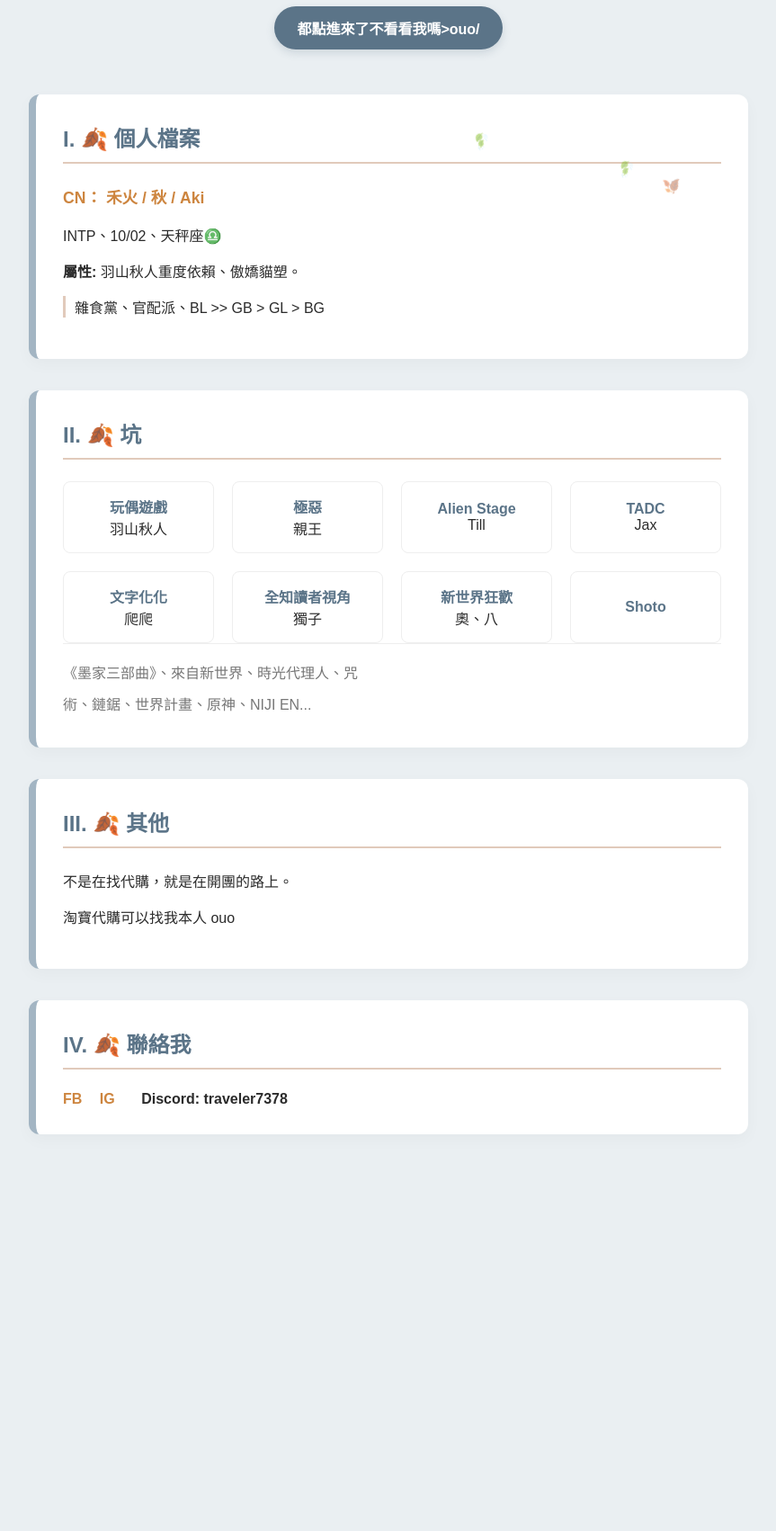
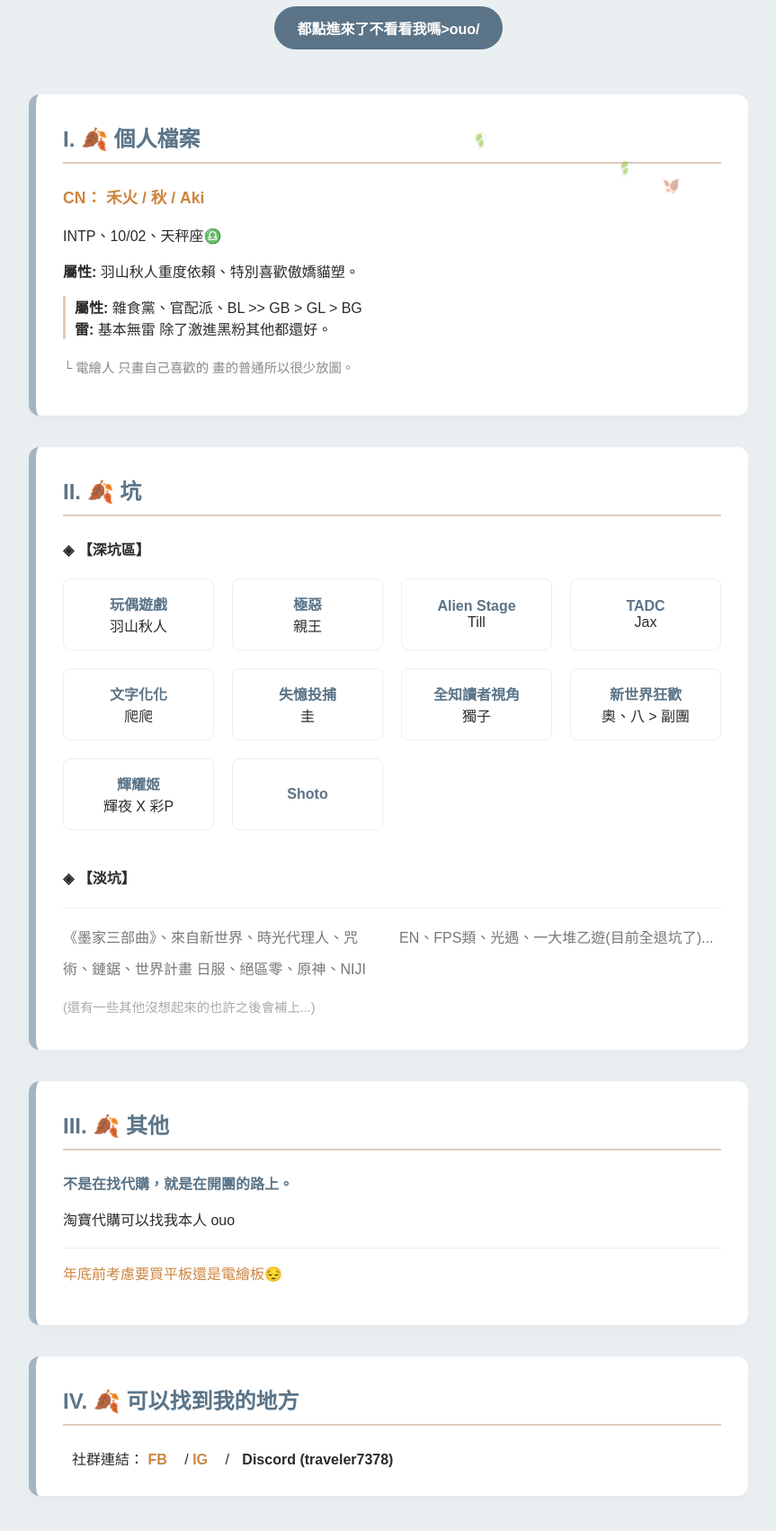
Before and after one commit to B11357059/aki_no_jikoshoukai, a plain HTML site: page index.html in a window 1280 px wide. Shown: the part 178-1880 px from the top of the page at 90% size, without its empty margins (208-1071 px from the left). Before the commit the page ends 1554 px from the top, so only its background shows below. Drawn offline with Linux system fonts and the light colour scheme.

Commit message:
Update index.html

```diff
--- a/index.html
+++ b/index.html
@@ -5,26 +5,19 @@
 <meta name="viewport" content="width=device-width, initial-scale=1.0">
 <title>禾火人 /Aki/</title>
 <style>
-    /* 核心色調：希臘灰藍與秋日奶茶 */
     :root {
         --color-greece-bg: #EAEFF2;
-        --color-greece-white: rgba(255, 255, 255, 0.9); /* 質感半透明 */
+        --color-greece-white: rgba(255, 255, 255, 0.9);
         --color-greece-blue: #5B7488;
         --color-greece-light-blue: #A3B5C3;
         --color-sumi-text: #2B2B2B;
         --color-milk-tea: #E1CABB;
         --color-light-brown: #CD853F;
-
-        --nav-height: 70px; /* 置頂選單高度 */
+        --nav-height: 70px;
     }
 
     *, *::before, *::after { box-sizing: border-box; }
-
-    html {
-        scroll-behavior: smooth;
-        /* 防止置頂選單擋住區塊標題 */
-        scroll-padding-top: calc(var(--nav-height) + 20px);
-    }
+    html { scroll-behavior: smooth; scroll-padding-top: calc(var(--nav-height) + 20px); }
 
     body {
         margin: 0; padding: 0; width: 100%;
@@ -33,28 +26,23 @@
         font-family: "PingFang TC", "Microsoft JhengHei", sans-serif;
         color: var(--color-sumi-text);
         display: flex; flex-direction: column; align-items: center;
-        padding-top: var(--nav-height); /* 預留選單位置 */
+        padding-top: var(--nav-height);
         padding-bottom: 80px;
     }
 
-    /* --- 經典置頂導覽列 --- */
     nav {
         position: fixed; top: 0; left: 0; width: 100%; height: var(--nav-height);
         background-color: var(--color-greece-white);
-        backdrop-filter: blur(10px); /* 磨砂玻璃特效 */
+        backdrop-filter: blur(10px);
         display: flex; justify-content: center; align-items: center;
         z-index: 10000;
         box-shadow: 0 2px 10px rgba(0, 0, 0, 0.05);
         border-bottom: 1px solid rgba(163, 181, 195, 0.2);
     }
 
-    /* 橫排四按鈕排版 */
     .nav-links {
-        display: grid;
-        grid-template-columns: repeat(4, 1fr);
-        gap: 12px;
-        width: 90%;
-        max-width: 500px;
+        display: grid; grid-template-columns: repeat(4, 1fr);
+        gap: 12px; width: 90%; max-width: 500px;
     }
 
     .nav-item {
@@ -69,147 +57,108 @@
         background-color: var(--color-milk-tea);
         color: var(--color-greece-blue);
         transform: translateY(-2px);
-        border-color: var(--color-milk-tea);
         box-shadow: 0 4px 12px rgba(225, 202, 187, 0.5);
     }
 
-    /* 楓葉特效容器 */
-    #leaf-container {
-        position: fixed; top: 0; left: 0; width: 100vw; height: 100vh;
-        pointer-events: none; z-index: 9999;
-    }
+    #leaf-container { position: fixed; top: 0; left: 0; width: 100vw; height: 100vh; pointer-events: none; z-index: 9999; }
     .leaf-fall, .click-leaf { position: fixed; pointer-events: none; z-index: 10000; }
-    @keyframes fall {
-        0% { transform: translateY(-50px) rotate(0deg); opacity: 0; }
-        10% { opacity: 0.8; }
-        100% { transform: translateY(110vh) rotate(360deg); opacity: 0; }
-    }
+    @keyframes fall { 0% { transform: translateY(-50px) rotate(0deg); opacity: 0; } 10% { opacity: 0.8; } 100% { transform: translateY(110vh) rotate(360deg); opacity: 0; } }
 
-    .container {
-        width: 90%; max-width: 800px;
-        position: relative; z-index: 5;
-    }
+    .container { width: 90%; max-width: 800px; position: relative; z-index: 5; }
+    h1.site-title { color: var(--color-light-brown); text-align: center; letter-spacing: 5px; margin: 40px 0 10px 0; font-size: 2.8em; }
 
-    h1.site-title {
-        color: var(--color-light-brown); text-align: center;
-        letter-spacing: 5px; margin: 40px 0 10px 0; font-size: 2.8em;
-        text-shadow: 1px 1px 2px rgba(0,0,0,0.02);
-    }
-
-    /* 瑞克搖按鈕 */
     .rickroll-btn {
         display: block; width: fit-content; margin: 0 auto 50px auto;
-        background-color: var(--color-greece-blue);
-        color: white; text-decoration: none; font-weight: bold;
-        padding: 12px 25px; border-radius: 50px;
-        transition: 0.3s ease; text-align: center;
-        box-shadow: 0 4px 10px rgba(91, 116, 136, 0.2);
+        background-color: var(--color-greece-blue); color: white; text-decoration: none; font-weight: bold;
+        padding: 12px 25px; border-radius: 50px; transition: 0.3s ease;
     }
-    .rickroll-btn:hover {
-        background-color: var(--color-milk-tea);
-        transform: scale(1.05);
-        color: var(--color-greece-blue);
+    .rickroll-btn:hover { background-color: var(--color-milk-tea); transform: scale(1.05); color: var(--color-greece-blue); }
+
+    .section-card {
+        background: white; border-radius: 12px; padding: 30px; margin-bottom: 35px;
+        box-shadow: 0 6px 18px rgba(0,0,0,0.03); border-left: 8px solid var(--color-greece-light-blue);
     }
+    h3.section-title { color: var(--color-greece-blue); font-size: 1.5em; border-bottom: 2px solid var(--color-milk-tea); padding-bottom: 10px; margin-top: 0; }
 
-    /* 區塊卡片樣式 */
-    .section-card {
-        background: white; border-radius: 12px; padding: 30px;
-        margin-bottom: 35px; box-shadow: 0 6px 18px rgba(0,0,0,0.03);
-        border-left: 8px solid var(--color-greece-light-blue);
-        transition: 0.3s ease;
-    }
-    .section-card:hover { transform: translateY(-5px); box-shadow: 0 10px 25px rgba(0,0,0,0.08); }
-
-    h3.section-title {
-        color: var(--color-greece-blue); font-size: 1.5em;
-        border-bottom: 2px solid var(--color-milk-tea);
-        padding-bottom: 10px; margin-top: 0;
-    }
-
-    /* 坑網格排版 */
-    .pit-grid {
-        display: grid; grid-template-columns: repeat(auto-fill, minmax(160px, 1fr));
-        gap: 20px; margin-top: 20px;
-    }
-
-    .pit-card {
-        background: white; border: 1px solid #eee; border-radius: 8px;
-        padding: 15px; text-align: center; transition: 0.4s ease;
-        display: flex; flex-direction: column; justify-content: center;
-    }
+    .pit-grid { display: grid; grid-template-columns: repeat(auto-fill, minmax(160px, 1fr)); gap: 20px; margin-top: 20px; }
+    .pit-card { background: white; border: 1px solid #eee; border-radius: 8px; padding: 15px; text-align: center; transition: 0.4s ease; display: flex; flex-direction: column; justify-content: center; }
     .pit-card:hover { transform: scale(1.1) rotate(2deg); border-color: var(--color-light-brown); z-index: 10; }
     .pit-card strong { color: var(--color-greece-blue); }
 
-    .retired-list { line-height: 2.2; color: #777; column-count: 2; border-top: 1px solid #eee; padding-top: 15px; }
+    .retired-list { line-height: 2.2; color: #777; column-count: 2; border-top: 1px solid #eee; padding-top: 15px; margin-top: 20px; }
+    .retired-list span { color: #aaa; font-size: 0.9em; display: block; column-span: all; margin-top: 10px; }
 
     a.contact-link { color: var(--color-light-brown); font-weight: bold; text-decoration: none; margin-right: 15px; }
     a.contact-link:hover { color: var(--color-greece-blue); text-decoration: underline; }
-
 </style>
 </head>
 <body>
 
 <div id="leaf-container"></div>
-
-<nav>
-    <div class="nav-links">
-        <a href="#about" class="nav-item">關於我</a>
-        <a href="#pit" class="nav-item">坑</a>
-        <a href="#other" class="nav-item">其他</a>
-        <a href="#contact" class="nav-item">聯絡</a>
-    </div>
-</nav>
+<nav><div class="nav-links">
+    <a href="#about" class="nav-item">關於我</a>
+    <a href="#pit" class="nav-item">坑</a>
+    <a href="#other" class="nav-item">其他</a>
+    <a href="#contact" class="nav-item">聯絡</a>
+</div></nav>
 
 <div class="container">
     <h1 class="site-title">禾火人</h1>
-
-    <a href="https://www.youtube.com/watch?v=dQw4w9WgXcQ" target="_blank" class="rickroll-btn">
-        都點進來了不看看我嗎>ouo/
-    </a>
+    <a href="https://www.youtube.com/watch?v=dQw4w9WgXcQ" target="_blank" class="rickroll-btn">都點進來了不看看我嗎>ouo/</a>
 
     <div id="about" class="section-card">
         <h3 class="section-title">I. 🍂 個人檔案</h3>
-        <p style="color: var(--color-light-brown); font-weight:bold; font-size:1.1em;">CN： 禾火 / 秋 / Aki</p>
+        <p style="color: var(--color-light-brown); font-weight:bold; font-size:1.1em; margin-top:0;">CN： 禾火 / 秋 / Aki</p>
         <p>INTP、10/02、天秤座♎</p>
-        <p><strong>屬性:</strong> 羽山秋人重度依賴、傲嬌貓塑。</p>
-        <p style="border-left: 3px solid var(--color-milk-tea); padding-left:10px;">
-            雜食黨、官配派、BL >> GB > GL > BG
+        <p><strong>屬性:</strong> 羽山秋人重度依賴、特別喜歡傲嬌貓塑。</p>
+        <p style="border-left: 3px solid var(--color-milk-tea); padding-left:10px; margin-top: 15px;">
+            <strong>屬性:</strong> 雜食黨、官配派、BL >> GB > GL > BG<br>
+            <strong>雷:</strong> 基本無雷 除了激進黑粉其他都還好。
         </p>
+        <p style="color: #888; font-size: 0.9em; margin-top:20px;">└ 電繪人 只畫自己喜歡的 畫的普通所以很少放圖。</p>
     </div>
 
     <div id="pit" class="section-card">
         <h3 class="section-title">II. 🍂 坑</h3>
+        <h4>◈ 【深坑區】</h4>
         <div class="pit-grid">
             <div class="pit-card"><strong>玩偶遊戲</strong><span>羽山秋人</span></div>
             <div class="pit-card"><strong>極惡</strong><span>親王</span></div>
             <div class="pit-card"><strong>Alien Stage</strong><span>Till</span></div>
             <div class="pit-card"><strong>TADC</strong><span>Jax</span></div>
             <div class="pit-card"><strong>文字化化</strong><span>爬爬</span></div>
+            <div class="pit-card"><strong>失憶投捕</strong><span>圭</span></div>
             <div class="pit-card"><strong>全知讀者視角</strong><span>獨子</span></div>
-            <div class="pit-card"><strong>新世界狂歡</strong><span>奧、八</span></div>
+            <div class="pit-card"><strong>新世界狂歡</strong><span>奧、八 > 副團</span></div>
+            <div class="pit-card"><strong>輝耀姬</strong><span>輝夜 X 彩P</span></div>
             <div class="pit-card"><strong>Shoto</strong></div>
         </div>
+        <h4 style="margin-top:40px;">◈ 【淡坑】</h4>
         <div class="retired-list">
-            《墨家三部曲》、來自新世界、時光代理人、咒術、鏈鋸、世界計畫、原神、NIJI EN...
+            《墨家三部曲》、來自新世界、時光代理人、咒術、鏈鋸、世界計畫 日服、絕區零、原神、NIJI EN、FPS類、光遇、一大堆乙遊(目前全退坑了)...
+            <span>(還有一些其他沒想起來的也許之後會補上...)</span>
         </div>
     </div>
 
     <div id="other" class="section-card">
         <h3 class="section-title">III. 🍂 其他</h3>
-        <p>不是在找代購，就是在開團的路上。</p>
+        <p style="color: var(--color-greece-blue); font-weight:bold;">不是在找代購，就是在開團的路上。</p>
         <p>淘寶代購可以找我本人 ouo</p>
+        <p style="margin-top:20px; border-top: 1px solid #eee; padding-top:15px; color: var(--color-light-brown);">年底前考慮要買平板還是電繪板😔</p>
     </div>
 
     <div id="contact" class="section-card">
-        <h3 class="section-title">IV. 🍂 聯絡我</h3>
-        <a href="https://www.facebook.com/kowai.yu/" target="_blank" class="contact-link">FB</a>
-        <a href="https://www.instagram.com/grassss_yuuuu/" target="_blank" class="contact-link">IG</a>
-        <span style="font-weight: bold; margin-left:10px;">Discord: traveler7378</span>
+        <h3 class="section-title">IV. 🍂 可以找到我的地方</h3>
+        <div style="padding-left:10px; margin-top: 15px;">
+            社群連結：
+            <a href="https://www.facebook.com/kowai.yu/" target="_blank" class="contact-link">FB</a> /
+            <a href="https://www.instagram.com/grassss_yuuuu/" target="_blank" class="contact-link">IG</a> /
+            <span style="color:var(--color-sumi-text); font-weight: bold; margin-left: 10px;">Discord (traveler7378)</span>
+        </div>
     </div>
 </div>
 
 <script>
-    // 楓葉飄落特效
     setInterval(() => {
         const container = document.getElementById('leaf-container');
         const leaf = document.createElement('div');
@@ -221,8 +170,6 @@
         container.appendChild(leaf);
         setTimeout(() => leaf.remove(), dur * 1000);
     }, 900);
-
-    // 點擊特效
     document.addEventListener('click', (e) => {
         if (e.target.closest('nav') || e.target.closest('.rickroll-btn')) return;
         for(let i=0; i<6; i++) {
```
